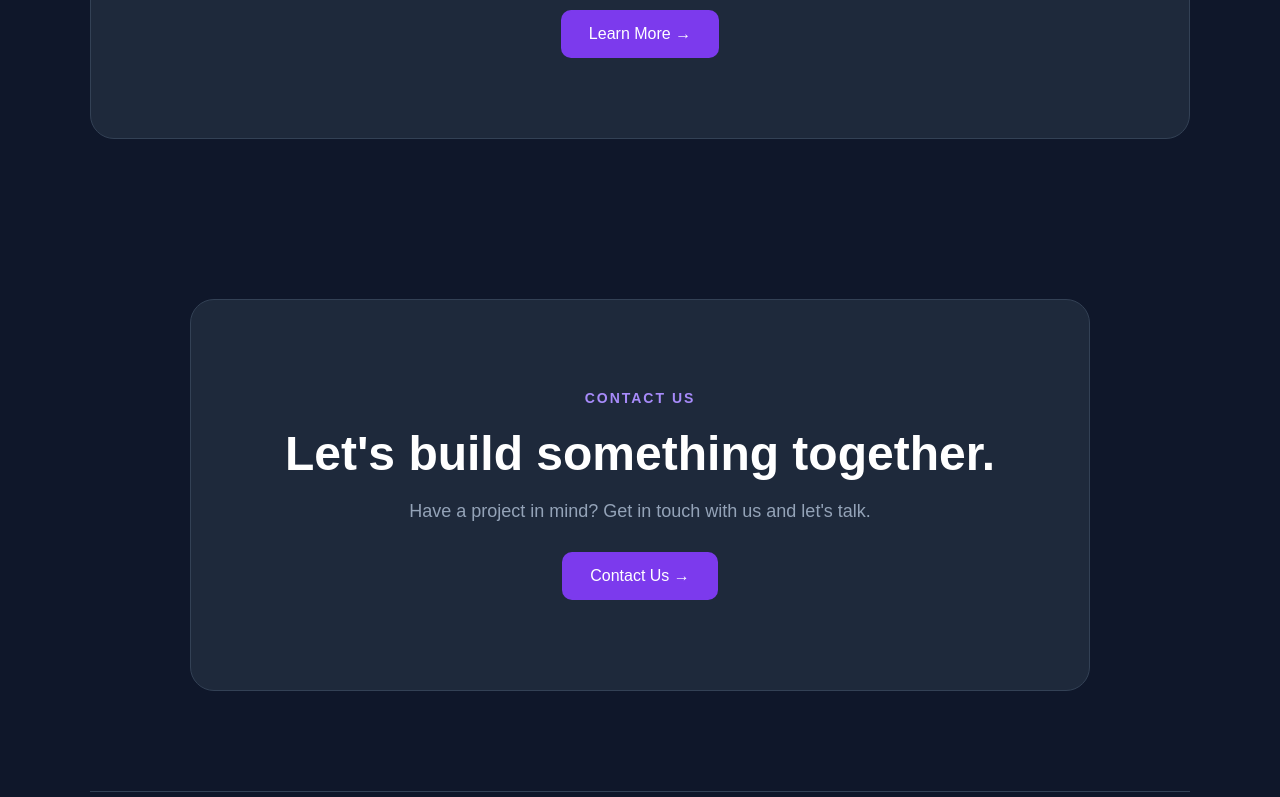
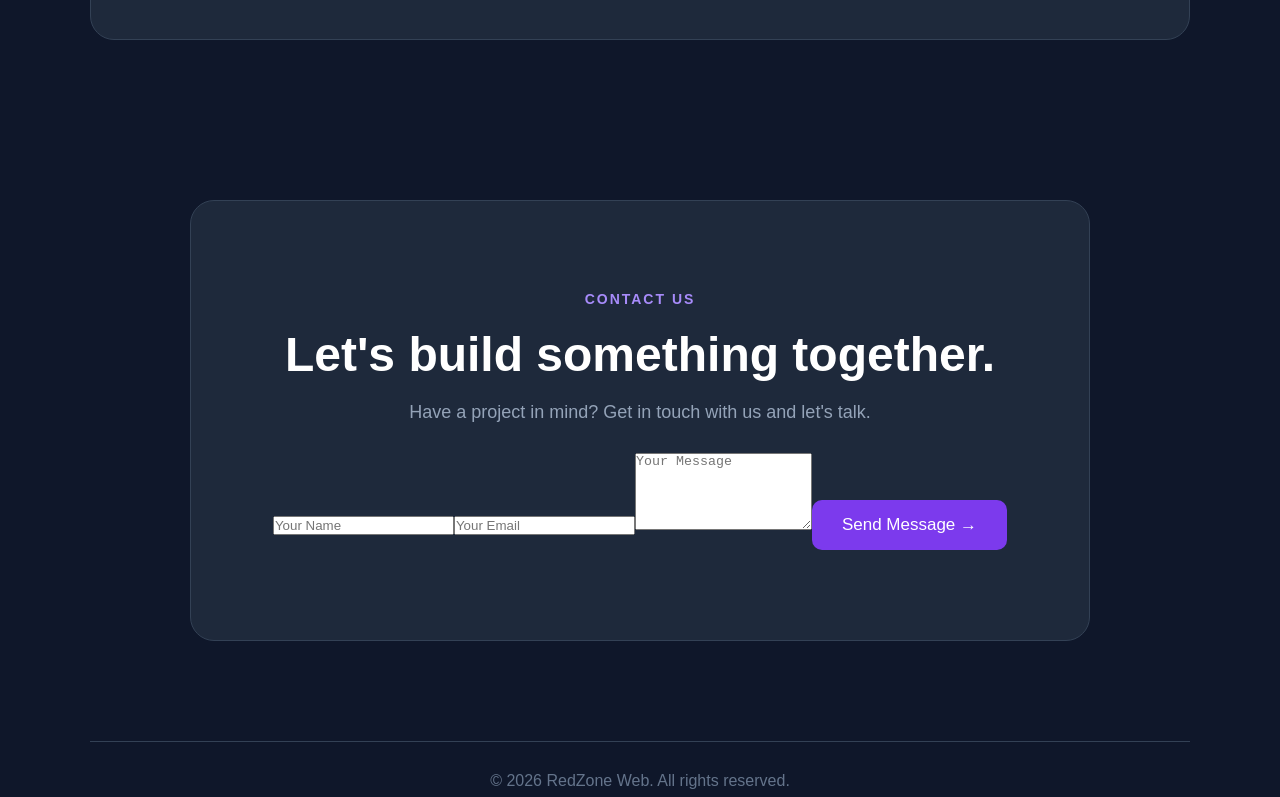
Before and after one commit to johnbashirian544-ctrl/my-site, a React (Vite) app: page / in a window 1280 px wide. Shown: the part 1609-2406 px from the top of the page. Built offline with nearby package versions, Linux system fonts and the light colour scheme.

Commit message:
Add contact form

```diff
--- a/src/App.css
+++ b/src/App.css
@@ -359,5 +359,41 @@ body {
 }
 
 .nav-links a:hover {
-  color: #a78bfa;
+  color: #a78bfa;.contact-form {
+  max-width: 650px;
+  margin: 35px auto 0;
+  display: flex;
+  flex-direction: column;
+  gap: 16px;
 }
+
+.contact-form input,
+.contact-form textarea {
+  width: 100%;
+  box-sizing: border-box;
+  padding: 15px 18px;
+  border-radius: 10px;
+  border: 1px solid #334155;
+  background: #0f172a;
+  color: white;
+  font-size: 16px;
+  font-family: inherit;
+  outline: none;
+}
+
+.contact-form input:focus,
+.contact-form textarea:focus {
+  border-color: #7c3aed;
+}
+
+.contact-form textarea {
+  resize: vertical;
+  min-height: 140px;
+}
+
+.contact-form button {
+  align-self: center;
+  border: none;
+  cursor: pointer;
+}
+}
--- a/src/App.jsx
+++ b/src/App.jsx
@@ -29,11 +29,7 @@ function App() {
         <h1>
       Build Your
       <span> Digital Future.</span>
-       </h1>
-
-      <p className="hero-text">
-      RedZone Web creates modern, fast and responsive websites for businesses and creators.
-       </p>
+      </h1>
 
         <p className="hero-text">
           We create modern, fast and beautiful websites for businesses
@@ -114,10 +110,29 @@ function App() {
         <p>
           Have a project in mind? Get in touch with us and let's talk.
         </p>
+<form className="contact-form">
+  <input
+    type="text"
+    placeholder="Your Name"
+    required
+  />
 
-        <a href="mailto:hello@mysite.com" className="primary-button">
-          Contact Us →
-        </a>
+  <input
+    type="email"
+    placeholder="Your Email"
+    required
+  />
+
+  <textarea
+    placeholder="Your Message"
+    rows="5"
+    required
+  ></textarea>
+
+  <button type="submit" className="primary-button">
+    Send Message →
+  </button>
+</form>
       </section>
 
       {/* Footer */}
```
